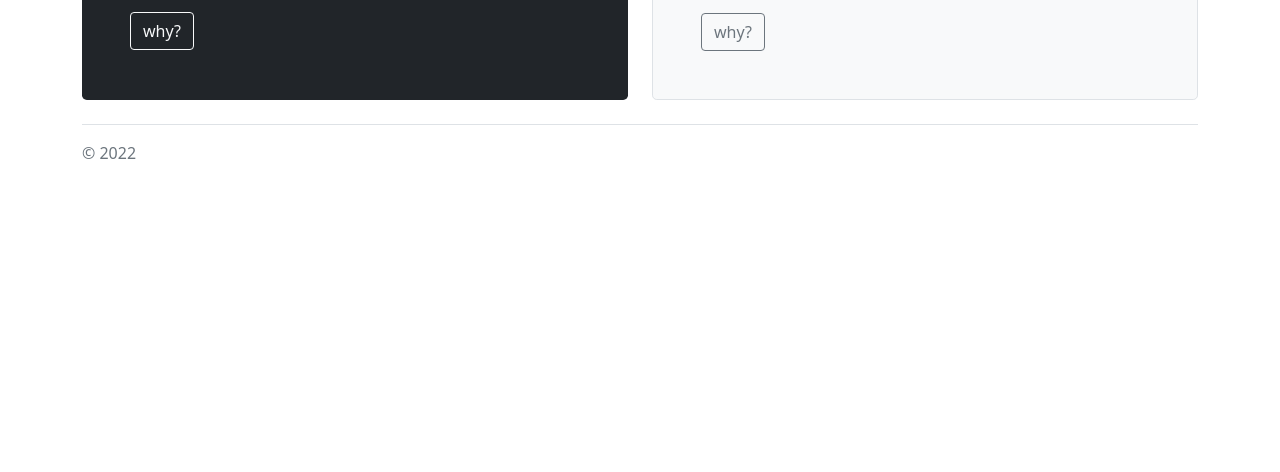
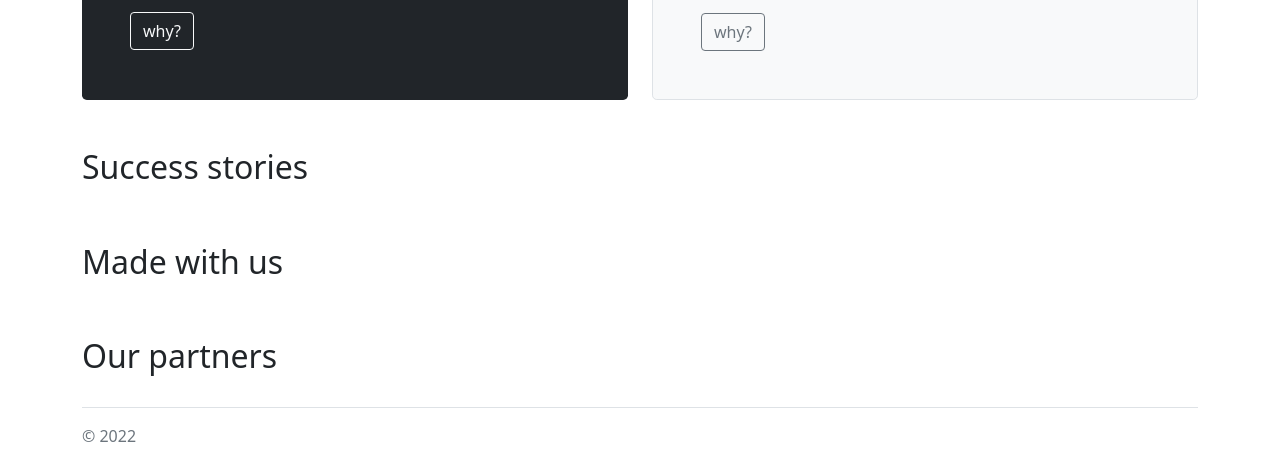
Before and after one commit to eunryong-hwang/itisfree, a website built with Parcel: page index.html in a window 1280 px wide. Shown: the part 661-1133 px from the top of the page. Before the commit the page ends 850 px from the top, so only its background shows below. Built offline with nearby package versions, Linux system fonts and the light colour scheme.

Commit message:
add section

```diff
--- a/index.html
+++ b/index.html
@@ -63,7 +63,18 @@
       </div>
     </div>
   </div>
+  <div class="row mt-5">
+    <h2>Success stories</h2>
 
+  </div>
+  <div class="row mt-5">
+    <h2>Made with us</h2>
+
+  </div>
+  <div class="row mt-5">
+    <h2>Our partners</h2>
+
+  </div>
   <footer class="pt-3 mt-4 text-muted border-top">
     &copy; 2022
   </footer>
```
